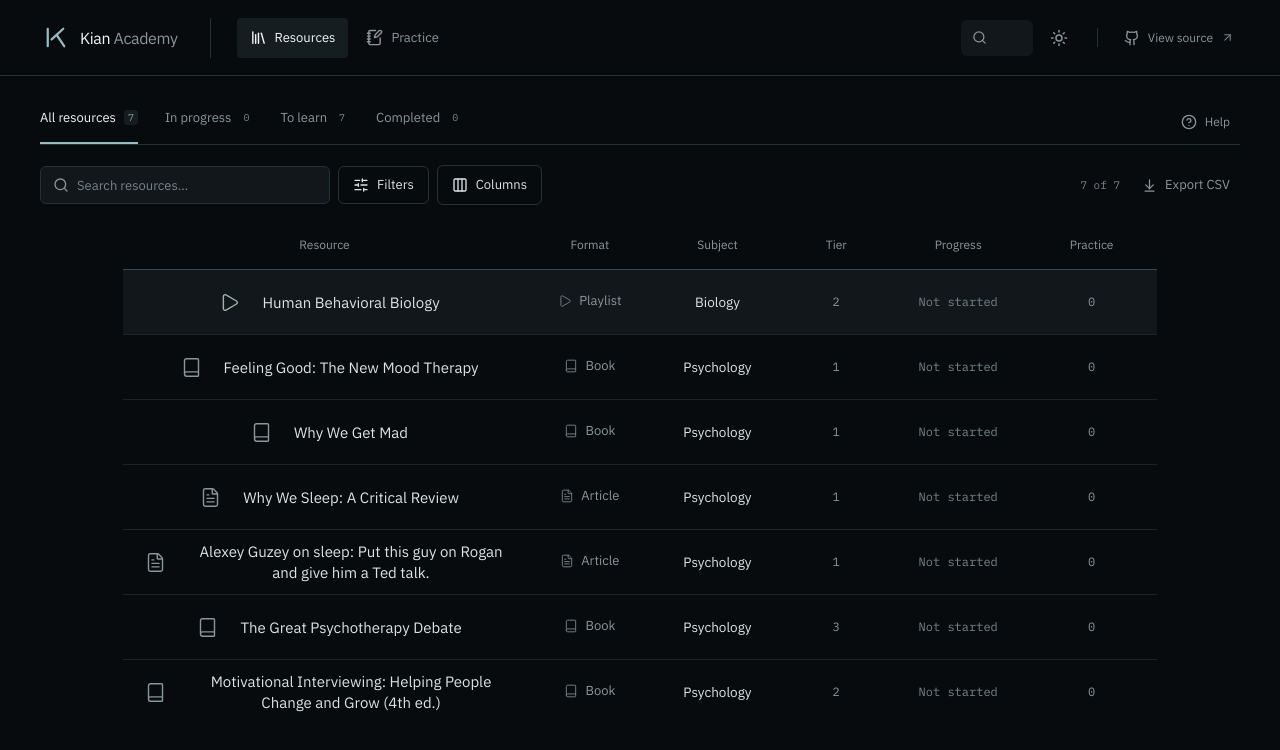
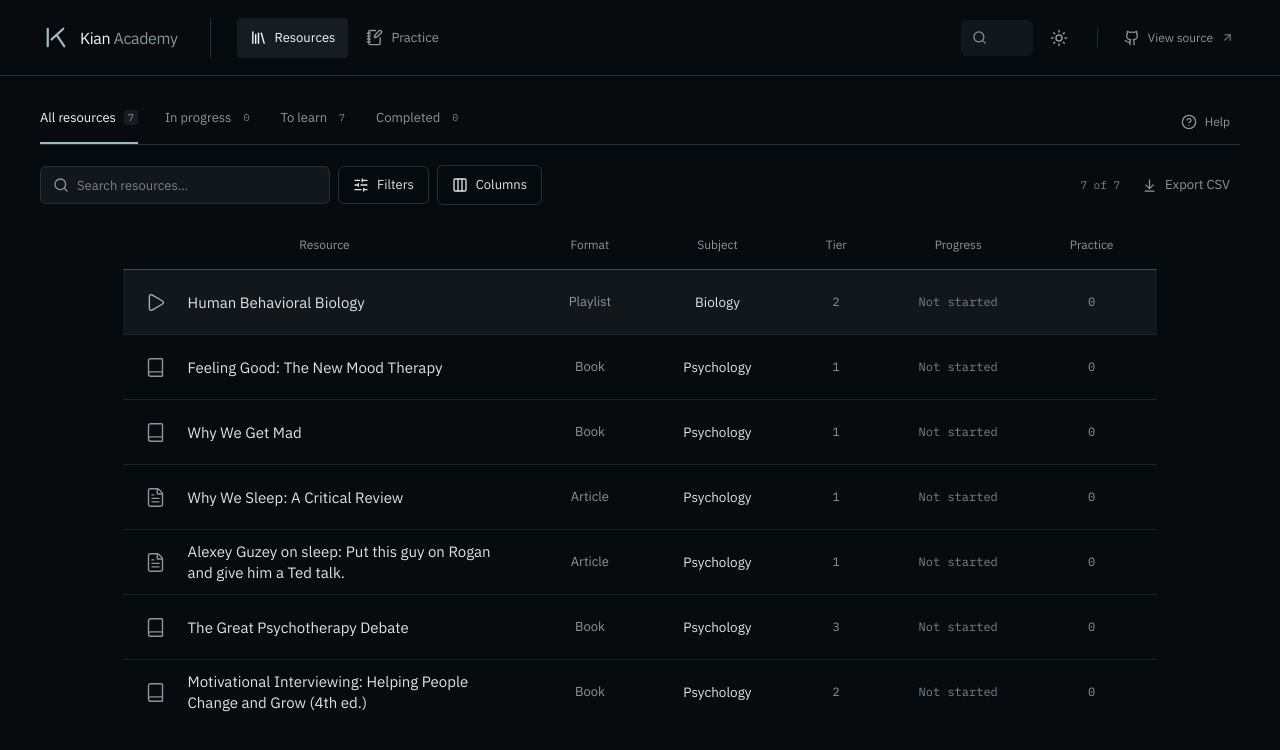
Before and after one commit to KianBahasadri/kian-academy, a React (Vite) app: page / in a window 1280 px wide. Shown: the top 750 px of the page. Built offline with nearby package versions, Linux system fonts and the light colour scheme.

Commit message:
Left-align resource titles and simplify format cells

```diff
--- a/src/App.tsx
+++ b/src/App.tsx
@@ -123,7 +123,7 @@ export default function App() {
       <nav aria-label="Main navigation" className="main-nav"><a href="#/resources" aria-current={isResources ? 'page' : undefined}><Library size={17} /><span>Resources</span></a><a href="#/practice" aria-current={!isResources ? 'page' : undefined}><NotebookPen size={17} /><span>Practice</span>{library.practice.length > 0 && <span className="nav-count">{library.practice.length}</span>}</a></nav>
       <div className="topbar-utilities"><button ref={launcherRef} type="button" className="search-launcher" title="Open search and commands" aria-label="Open search and commands" aria-keyshortcuts="Control+k Meta+k Control+Space" aria-haspopup="dialog" aria-expanded={modal?.type === 'commands'} onClick={() => setModal({ type: 'commands', mode: 'commands' })}><Search size={15} aria-hidden="true" focusable="false" /></button><button type="button" className="icon-button theme-toggle" aria-label={`Switch to ${theme === 'dark' ? 'light' : 'dark'} theme`} title={`Switch to ${theme === 'dark' ? 'light' : 'dark'} theme`} onClick={() => setTheme(theme === 'dark' ? 'light' : 'dark')}>{theme === 'dark' ? <Sun size={18} /> : <Moon size={18} />}</button><span className="utility-divider" /><a className="source-button" aria-label="View source" href={repositoryUrl} target="_blank" rel="noopener noreferrer"><Github size={16} /><span>View source</span><ArrowUpRight size={13} /></a></div>
     </header>
-    <main id="main-content" tabIndex={-1}>
+    <main id="main-content" className={`${page}-page`} tabIndex={-1}>
       <h1 className="sr-only">{isResources ? 'Learning resources' : 'Practice'}</h1>
       <div className="collection-navigation">
         <div className="collection-tabs" role="group" aria-label={isResources ? 'Resource status filters' : 'Practice status filters'}>{statuses.map(([key, label]) => <button key={key} type="button" aria-pressed={filters.status === key} className={filters.status === key ? 'active' : ''} onClick={() => updateFilters({ status: key })}>{label}<span>{counts[key]}</span></button>)}</div>
--- a/src/collections.tsx
+++ b/src/collections.tsx
@@ -2,7 +2,7 @@ import { ArrowUpRight, NotebookPen } from 'lucide-react';
 import type { Library, Practice, Resource } from './model';
 import { practiceFormats, resourceFormats, safeUrl, sourceHost, wordCount } from './model';
 import type { TableColumn, TableModel } from './table';
-import { FormatIcon, ResourceMark, Status } from './components/ui';
+import { ResourceMark, Status } from './components/ui';
 
 export type LearningItem = Resource | Practice;
 export type CollectionPage = 'resources' | 'practice';
@@ -80,7 +80,7 @@ export function collectionModel(library: Library): TableModel<LearningItem> {
 export function renderCollectionCell(item: LearningItem, column: TableColumn, library: Library, onPractice: (resourceId: string) => void, onResource: (id: string) => void) {
   switch (column.key) {
     case 'title': return <><ResourceMark format={item.format} subject={item.subject} /><span className="item-identity"><span>{item.title}</span>{'content' in item && <small>{wordCount(item.content) ? `${wordCount(item.content).toLocaleString()} words` : item.url ? 'Linked work' : 'Draft'}</small>}</span></>;
-    case 'format': return <span className="format-label"><FormatIcon format={item.format} size={14} />{item.format}</span>;
+    case 'format': return <span className="format-label">{item.format}</span>;
     case 'tier': return 'tier' in item ? <span className="tier-label">{item.tier}</span> : null;
     case 'status': return <Status value={item.status} />;
     case 'progress': return 'progress' in item ? item.status === 'planned' ? <span className="not-started">Not started</span> : <div className={`table-progress ${item.status === 'completed' ? 'complete' : ''}`}><div><Status value={item.status} /><span className="mono">{item.progress}%</span></div><progress aria-label={`${item.title} progress`} value={item.progress} max={100} /></div> : null;
--- a/src/components/columnDragPreview.ts
+++ b/src/components/columnDragPreview.ts
@@ -8,7 +8,7 @@ export function createColumnDragPreview(grid: HTMLDivElement, columns: DragColum
   const bounds = grid.getBoundingClientRect();
   const table = grid.querySelector<HTMLTableElement>('table')!;
   const layer = document.createElement('div');
-  layer.className = 'collection-grid column-drag-layer';
+  layer.className = `collection-grid column-drag-layer ${grid.closest('main')?.className ?? ''}`;
   layer.setAttribute('aria-hidden', 'true');
   layer.inert = true;
   const height = Math.min(grid.clientHeight, table.getBoundingClientRect().bottom - bounds.top - grid.clientTop);
--- a/src/styles.css
+++ b/src/styles.css
@@ -179,6 +179,8 @@ main:focus { outline: none; }
 .collection-table tbody tr { cursor: pointer; }
 .collection-table tbody tr:hover td, .collection-table tbody tr:focus-within td, .collection-table .selected-row td { background: var(--surface); }
 .item-title { display: flex; align-items: center; justify-content: center; gap: 12px; width: max-content; max-width: 380px; min-height: 48px; margin-inline: auto; padding: 0; text-align: center; font-size: 15px; font-weight: 500; line-height: 1.4; }
+.resources-page .collection-table td.primary-cell { text-align: left; }
+.resources-page .item-title { justify-content: flex-start; margin-inline: 0; text-align: left; }
 .item-title:hover .item-identity > span { color: var(--ink-strong); }
 .item-identity { display: block; min-width: 0; max-width: 360px; }
 .item-identity > span { display: block; color: var(--ink); overflow-wrap: anywhere; }
@@ -192,8 +194,7 @@ main:focus { outline: none; }
 .resource-mark.large { width: 52px; height: 60px; border-radius: 5px 7px 7px 5px; }
 .collection-table .resource-mark { background: transparent; border: 0; border-radius: 0; box-shadow: none; }
 .collection-table .resource-mark::after { display: none; }
-.format-label { display: inline-flex; align-items: center; gap: 7px; color: var(--muted); white-space: nowrap; font-size: 13px; }
-.format-label > svg { color: var(--faint); }
+.format-label { color: var(--muted); white-space: nowrap; font-size: 13px; }
 .subject-cell { color: var(--muted); white-space: nowrap; }
 .tier-label { color: var(--muted); font-size: 12px; white-space: nowrap; }
 .tier-description { color: var(--muted); font-size: 13px; line-height: 1.7; }
```
Also changed, not shown: 1 other file (tests, documents, lock files or other folders).
